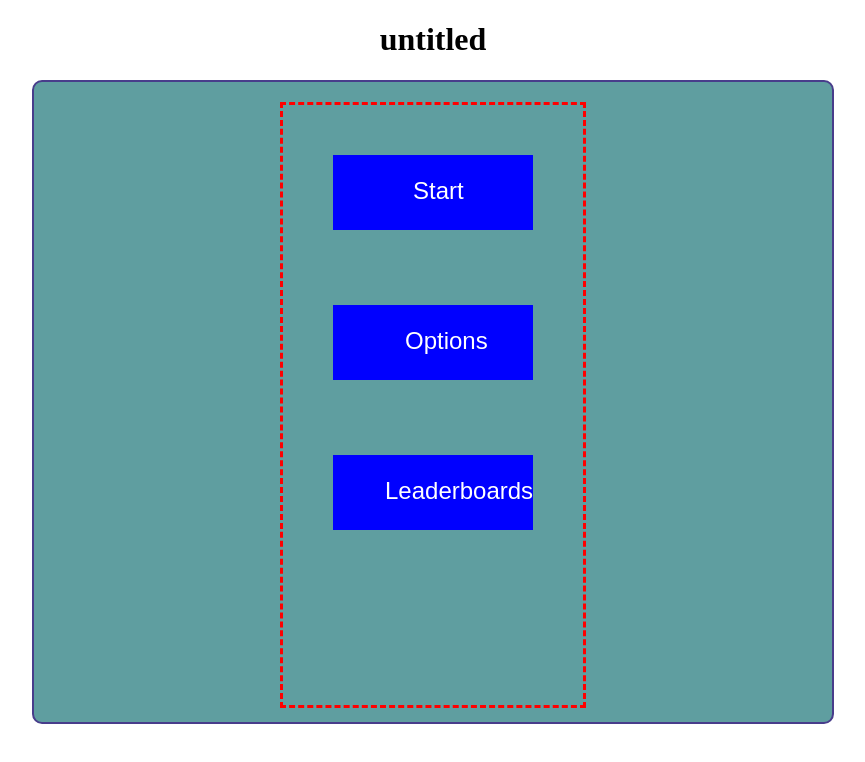
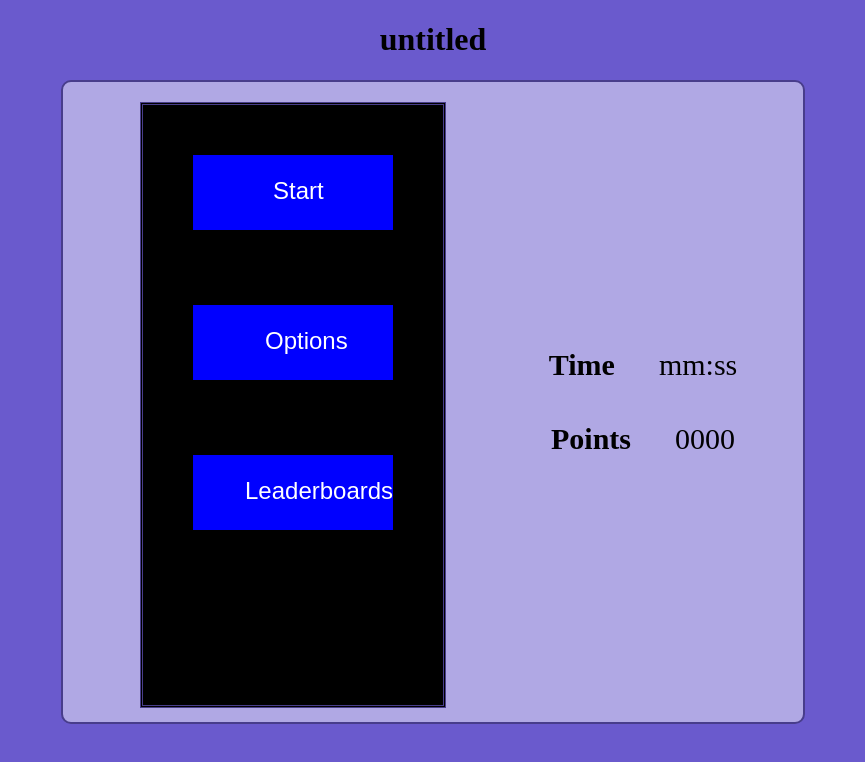
Before and after one commit to aCloud1/blocks, a website with bundled scripts: page index.html in a window 1280 px wide. Shown: the whole page, without its empty margins (207-1072 px from the left). Built offline with nearby package versions, Linux system fonts and the light colour scheme.

Commit message:
Visual improvements

```diff
--- a/index.html
+++ b/index.html
@@ -16,6 +16,18 @@
         <div class="canvas_container">
             <canvas id="board" width="300px" height="600px"></canvas>
         </div>
+
+        <div class="hud_container">
+            <div class="hud_line">
+                <p class="hud_param">Time</p>
+                <p class="hud_value">mm:ss</p>
+            </div>
+
+            <div class="hud_line">
+                <p class="hud_param">Points</p>
+                <p class="hud_value">0000</p>
+            </div>
+        </div>
     </div>
 
 </body>
--- a/test.css
+++ b/test.css
@@ -1,12 +1,16 @@
 body {
     text-align: center;
+    background-color: slateblue;
 }
 
 .frame {
+    display: flex;
     text-align: center;
-    background-color: cadetblue;
+    background-color: #c3bdebca;
 
     width: 60%;
+    min-width: 700px;
+    max-width: 700px;
     height: 600px;
     margin: auto;
     padding: 20px;
@@ -19,7 +23,7 @@ body {
 
 .canvas_container {
     margin: auto;
-    width: 100%;
+    width: 50%;
     min-width: 300px;
     max-width: 300px;
 
@@ -28,11 +32,39 @@ body {
     max-height: 600px;
 
     text-align: center;
-    justify-content: center;
-    align-items: center;
 
-    border-style: dashed;
-    border-color: red;
+    border-style: double;
+    border-color: darkslateblue;
+
+    background-color: black;
+}
+
+.hud_container {
+    margin: auto;
+    margin-left: 0px;
+    margin-right: 0px;
+
+    width: 40%;
+}
+
+.hud_line {
+    padding-top: 20px;
+    padding-bottom: 20px;
+}
+
+.hud_param {
+    display: inline;
+    text-align: left;
+    padding-right: 20px;
+    font-size: 30px;
+    font-weight: bold;
+}
+
+.hud_value {
+    display: inline;
+    text-align: right;
+    padding-left: 20px;
+    font-size: 30px;
 }
 
 canvas {
```
